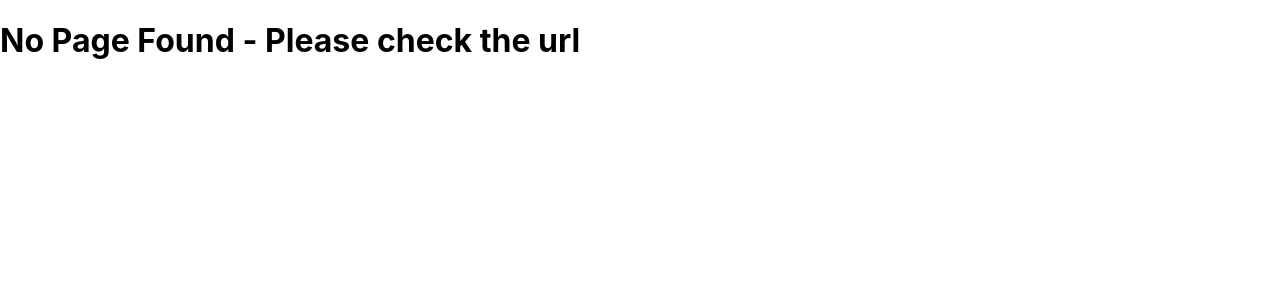
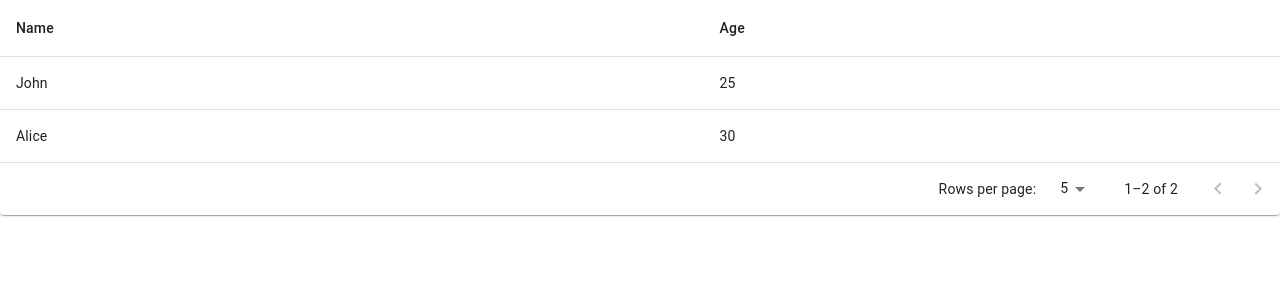
Before and after one commit to vishnuttxminds/react-start-app, a React (Create React App) app: page /table in a window 1280 px wide. Shown: the top 300 px of the page. Built offline with nearby package versions, Linux system fonts and the light colour scheme.

Commit message:
table with pagination

```diff
--- a/src/App.js
+++ b/src/App.js
@@ -36,6 +36,7 @@ import { MulTypography } from "./compoents/MulTypography";
 import Form from "./screens/mui/Form";
 import TabsNav from "./screens/Tab/TabNav";
 import TabsWithComponents from "./screens/Tab/TabsWithComponents";
+import TableWithPagination from "./screens/TablePagination/TableWithPagination";
 
 function App() {
   const loggedInEmployee = {
@@ -44,6 +45,11 @@ function App() {
     role: " Developer",
     department: "IT",
   };
+
+  const data = [
+    { name: "John", age: 25 },
+    { name: "Alice", age: 30 },
+  ];
 
   const [count, setCount] = useState(0);
   const [count1, setCount1] = useState(2);
@@ -65,9 +71,14 @@ function App() {
 
   return (
     <>
-      <AuthProvider>
+      <Routes>
+        <Route path="/table" element={<TableWithPagination rows={data} />} />
+      </Routes>
+
+      {/* <AuthProvider>
         <Routes>
           <Route path="/" element={<Navigate to="/login" replace />} />
+          <Route path="/table" element={<TableWithPagination />} />
           <Route path="/login" element={<Login />} />
           <Route
             path="/tabComponents"
@@ -92,7 +103,7 @@ function App() {
           <Route path="*" element={<NoMatch />} />
           <Route path="/tab" element={<TabsNav />} />
         </Routes>
-      </AuthProvider>
+      </AuthProvider> */}
     </>
   );
 }
--- a/src/screens/Login.js
+++ b/src/screens/Login.js
@@ -8,7 +8,7 @@ const Login = () => {
 
   const handleLogin = () => {
     login();
-    navigate("/tabComponents");
+    navigate("/table");
   };
 
   return (
--- /dev/null
+++ b/src/screens/TablePagination/TableWithPagination.js
@@ -0,0 +1,63 @@
+import React, { useState } from "react";
+import {
+  Table,
+  TableBody,
+  TableCell,
+  TableContainer,
+  TableHead,
+  TableRow,
+  TablePagination,
+  Paper,
+} from "@mui/material";
+
+const TableWithPagination = ({ rows }) => {
+  const [page, setPage] = useState(0);
+  const [rowsPerPage, setRowsPerPage] = useState(5);
+
+  const handleChangePage = (_, newPage) => {
+    setPage(newPage);
+  };
+
+  const handleChangeRowsPerPage = (event) => {
+    setRowsPerPage(+event.target.value);
+    setPage(0);
+  };
+
+  return (
+    <Paper>
+      <TableContainer>
+        <Table>
+          <TableHead>
+            <TableRow>
+              <TableCell>Name</TableCell>
+              <TableCell>Age</TableCell>
+            </TableRow>
+          </TableHead>
+
+          <TableBody>
+            {rows
+              .slice(page * rowsPerPage, page * rowsPerPage + rowsPerPage)
+              .map((row, index) => (
+                <TableRow key={index}>
+                  <TableCell>{row.name}</TableCell>
+                  <TableCell>{row.age}</TableCell>
+                </TableRow>
+              ))}
+          </TableBody>
+        </Table>
+      </TableContainer>
+
+      <TablePagination
+        component="div"
+        count={rows.length}
+        page={page}
+        onPageChange={handleChangePage}
+        rowsPerPage={rowsPerPage}
+        onRowsPerPageChange={handleChangeRowsPerPage}
+        rowsPerPageOptions={[5, 10, 25]}
+      />
+    </Paper>
+  );
+};
+
+export default TableWithPagination;
```
